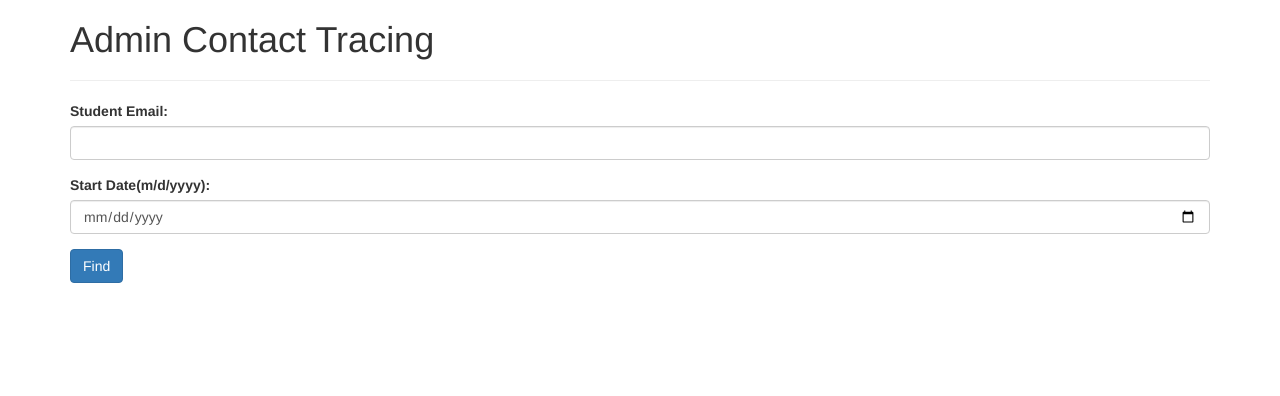
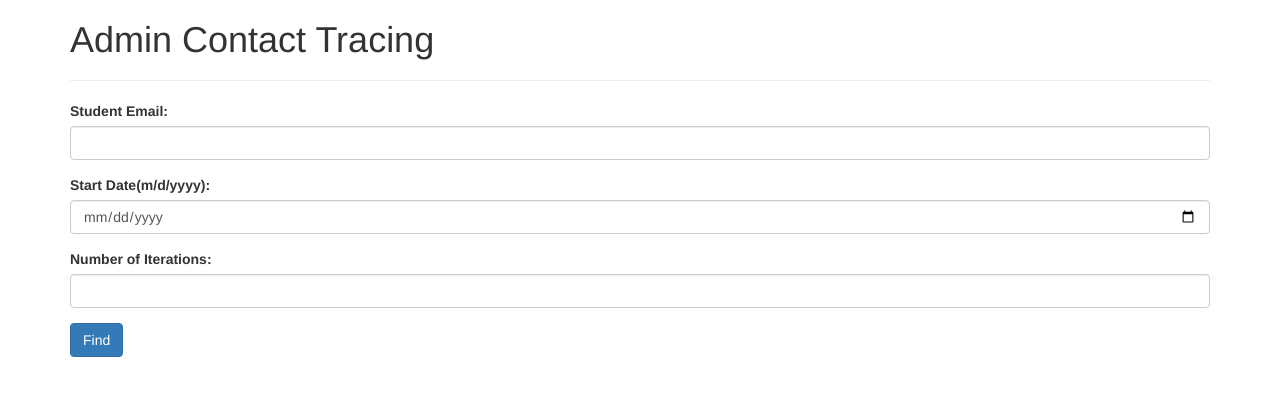
Before and after one commit to Saptak625/SpreadsheetContactTracer, a Flask app: page /contacttrace in a window 1280 px wide. Shown: the top 396 px of the page. Run offline with Flask 2, Linux system fonts and the light colour scheme; parts of the project's set-up code (start-up, migrations or seed data) failed here and were passed over; some libraries are stand-ins or nearby versions.

Commit message:
Contact Trace UI Fix

```diff
--- a/templates/contacttrace.html
+++ b/templates/contacttrace.html
@@ -41,6 +41,19 @@
                         {{ form.startDate(class="form-control form-control-lg") }}
                     {% endif %}
                 </div>
+                <div class="form-group">
+                    {{ form.maxChainLength.label(class="form-control-label") }}
+                    {% if form.maxChainLength.errors %}
+                        {{ form.maxChainLength(class="form-control form-control-lg is-invalid", style="border-color: #dc3545;") }}
+                        <div style="width: 100%; margin-top: .25rem; font-size: 80%; color: #dc3545;">
+                            {% for error in form.maxChainLength.errors %}
+                                <span>{{ error }}</span>
+                            {% endfor %}
+                        </div>
+                    {% else %}
+                        {{ form.maxChainLength(class="form-control form-control-lg") }}
+                    {% endif %}
+                </div>
                 {{ form.submit(class="btn btn-primary") }}
             </form>
         {% else %}
```
Also changed, not shown: sqlite.db, 1 other file.
